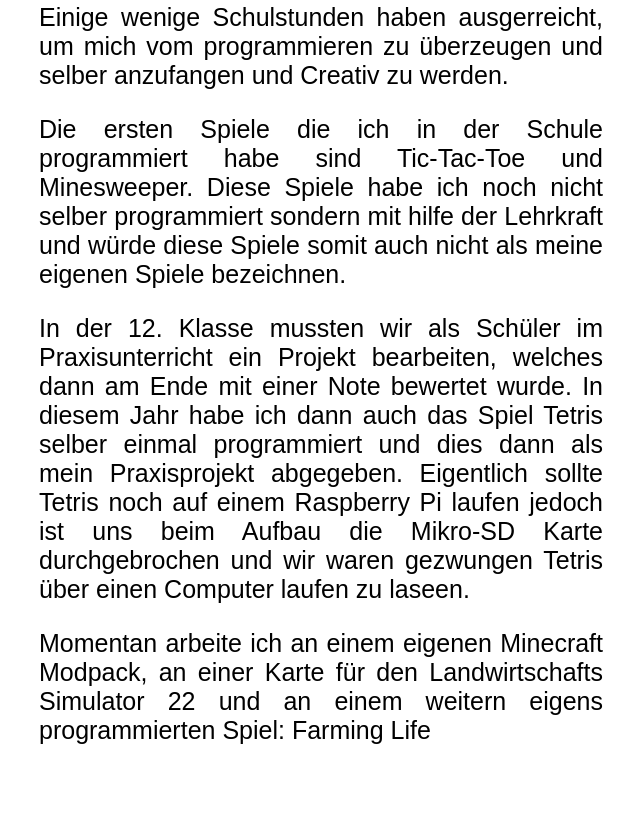
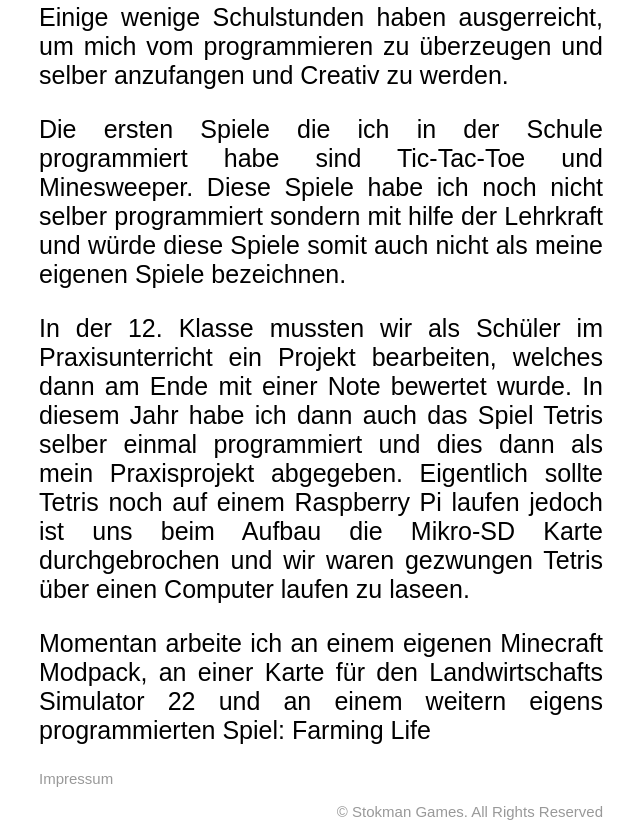
Before and after one commit to JosXIX/StokmanGames, a plain HTML site: page aboutme.html in a window 1280 px wide. Shown: the part 746-1581 px from the top of the page, without its empty margins (119-759 px from the left). Before the commit the page ends 1516 px from the top, so only its background shows below. Drawn offline with Linux system fonts and the light colour scheme.

Commit message:
Footer Copyright und Impressum git add

```diff
--- a/aboutme.html
+++ b/aboutme.html
@@ -38,8 +38,8 @@
         </div>
         <!-- End Nav -->
         <!-- Start Content -->
-        <!-- Start About Me Section -->
         <div class="content-clearbox">
+            <!-- Start About Me Section -->
             <section>
                 <p class="contentheader">&Uuml;ber mich</p>
                 <p class="content">Als noch momentaner Sch&uuml;ler habe ich auch das interesse f&uuml;rs programmieren in der Schule kennengelert und es lieben gelernt.</p>
@@ -49,7 +49,14 @@
                 <p class="content">In der 12. Klasse mussten wir als Sch&uuml;ler im Praxisunterricht ein Projekt bearbeiten, welches dann am Ende mit einer Note bewertet wurde. In diesem Jahr habe ich dann auch das Spiel Tetris selber einmal programmiert und dies dann als mein Praxisprojekt abgegeben. Eigentlich sollte Tetris noch auf einem Raspberry Pi laufen jedoch ist uns beim Aufbau die Mikro-SD Karte durchgebrochen und wir waren gezwungen Tetris &uuml;ber einen Computer laufen zu laseen.</p>
                 <p class="content">Momentan arbeite ich an einem eigenen Minecraft Modpack, an einer Karte f&uuml;r den Landwirtschafts Simulator 22 und an einem weitern eigens programmierten Spiel: Farming Life</p>
             </section>
+            <!-- End About Me Section -->
+            <!-- Start Footer -->
+            <footer>
+                <a href="imprint.html" class="footer-imprint">Impressum</a>
+                <p class="footer-copyright">&copy; Stokman Games. All Rights Reserved</p>
+            </footer>
+            <!-- End Footer -->
         </div>
-        <!-- End About Me Section -->
+        <!-- End Content -->
     </body>
 </html>
--- a/stylesheet.css
+++ b/stylesheet.css
@@ -94,6 +94,19 @@ header a.wordlink {
     margin-right: 550px;
 }
 
+.footer-imprint {
+    text-decoration: none;
+    color: #999999;
+    font-size: 15px;
+    text-align: left;
+}
+
+.footer-copyright {
+    color: #999999;
+    font-size: 15px;
+    text-align: right;
+}
+
 .contentheader {
     font-size: 40px;
 }
```
Also changed, not shown: imprint.html (+8 -0 lines).
